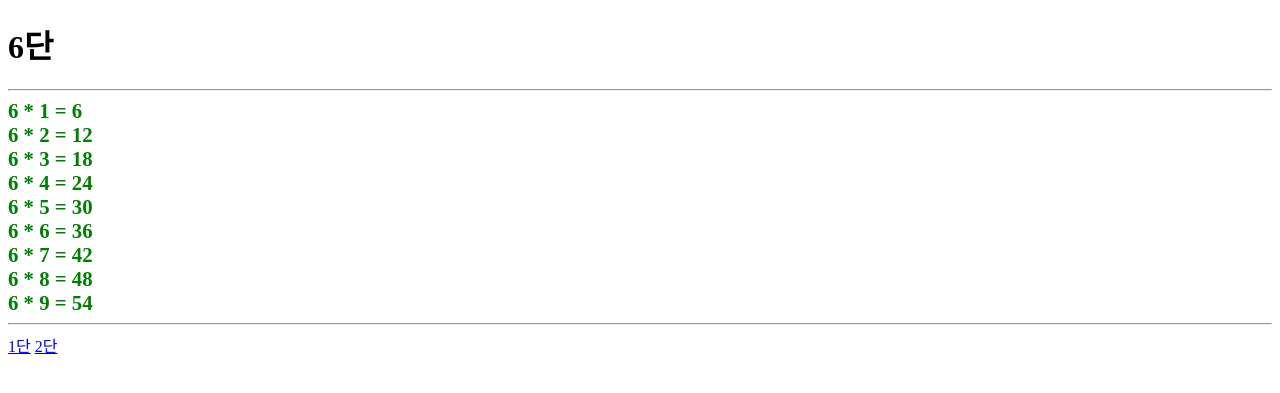
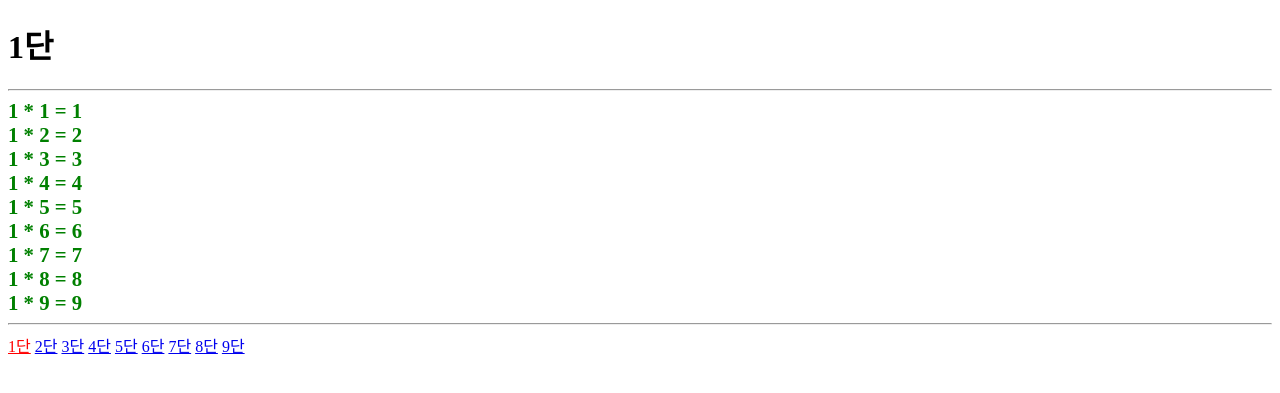
Before and after one commit to Park-12/Park-12-php_blog_2021, a PHP site: page /dan.php?dan=1 in a window 1280 px wide. Shown: the top 393 px of the page. Run offline with PHP 8.4, Linux system fonts and the light colour scheme.

Commit message:
파라미터를 통해서 동적 구구단 생성기 PHP 완성

```diff
--- a/common.css
+++ b/common.css
@@ -3,3 +3,7 @@ div {
     font-weight: bold;
     color:green;
   }
+
+  .red {
+    color: red;
+  }
--- a/dan.php
+++ b/dan.php
@@ -1,5 +1,14 @@
 <?php
-$dan = 6
+if ( !isset($_GET['dan']) ) {
+  $_GET['dan'] = "2";
+}
+
+if ( !isset($_GET['limit']) ) {
+  $_GET['limit'] = "9";
+}
+
+$dan = intval($_GET['dan']);
+$limit = intval($_GET['limit']);
 ?>
 <!DOCTYPE html>
 <html lang="en">
@@ -15,16 +24,24 @@ $dan = 6
   <h1><?=$dan?>단</h1>
 
   <hr>
-  <?php for ($i = 1; $i <=9; $i++) { ?>
+
+  <?php for ( $i = 1; $i <= $limit; $i++ ) { ?>
     <div>
-    <?= $dan?> * <?=$i?> = <?=$dan * $i?>
+      <?=$dan?> * <?=$i?> = <?=$dan * $i?>
     </div>
   <?php } ?>
 
-
   <hr>
 
-  <a href="1단.html">1단</a>
-  <a href="2단.html">2단</a>
+  <?php for ( $dan2 = 1; $dan2 <= 9; $dan2++ ) { ?>
+    <?php
+    $aClass = "";
+
+    if ( $dan2 == $dan ) {
+      $aClass = "red";
+    }
+    ?>
+    <a class="<?=$aClass?>" href="dan.php?dan=<?=$dan2?>"><?=$dan2?>단</a>
+  <?php } ?>
 </body>
 </html>
```
